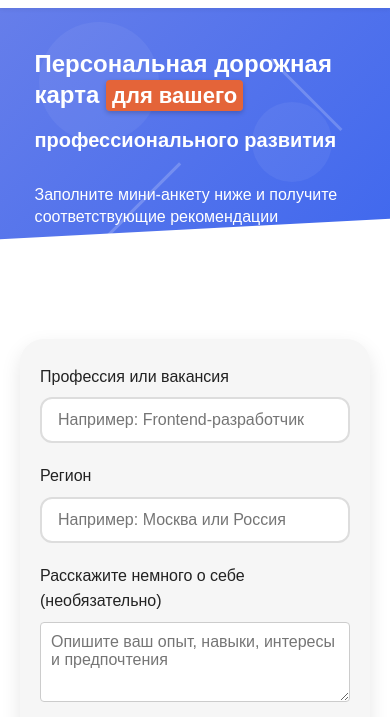
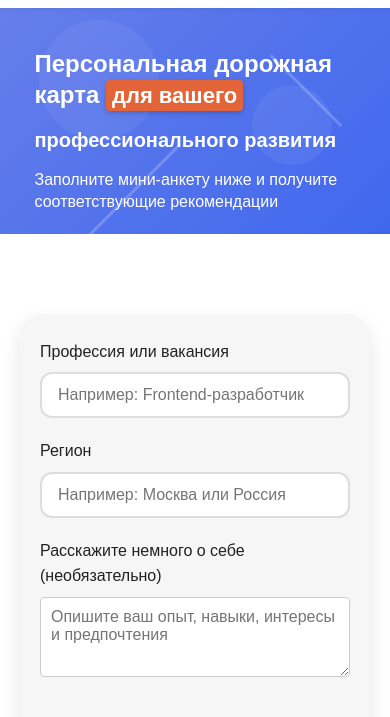
Before and after one commit to TimaPelmesh/from_Pelmesh_to_Yandex_site, a plain HTML site: page index.html in a window 390 px wide. Shown: the part 62-779 px from the top of the page. Drawn offline with Linux system fonts and the light colour scheme; a web font is replaced by a local one.

Commit message:
Add files via upload

```diff
--- a/static/styles.css
+++ b/static/styles.css
@@ -1302,9 +1302,11 @@ h4.no-icon {
     min-height: 320px;
     background: linear-gradient(135deg, #667eea 0%, #3e67ee 100%);
     color: var(--yandex-white);
-    padding: 40px 0;
+    padding: 50px 0; /* Одинаковые отступы сверху и снизу */
     overflow: hidden;
     margin-bottom: 20px;
+    display: flex; /* Добавляем flexbox для баннера */
+    align-items: center; /* Центрирование по вертикали */
 }
 
 .banner-content {
@@ -1314,21 +1316,17 @@ h4.no-icon {
     padding: 0 20px;
     z-index: 2;
     text-align: center;
-    display: flex;
-    flex-direction: column;
-    align-items: center;
-    justify-content: center;
-    height: 100%;
+    width: 100%; /* Полная ширина */
 }
 
 .banner-background {
     position: absolute;
-    bottom: -100px;
+    bottom: 0;
     left: 0;
     right: 0;
-    height: 150px;
+    height: 20px;
     background-color: var(--yandex-white);
-    transform: skewY(-3deg);
+    transform: none;
     z-index: 1;
 }
 
@@ -1352,7 +1350,7 @@ h4.no-icon {
 .hero-banner p {
     font-size: 18px;
     max-width: 700px;
-    margin: 0 auto 20px;
+    margin: 0 auto 30px;
     line-height: 1.4;
 }
 
@@ -1401,8 +1399,10 @@ h4.no-icon {
 /* Медиа-запросы для адаптивности */
 @media (max-width: 768px) {
     .hero-banner {
-        padding: 30px 0 40px 0 !important;
+        padding: 40px 0 !important; /* Равные отступы для центрирования */
         min-height: auto !important;
+        display: flex !important;
+        align-items: center !important;
     }
 
     .banner-content {
@@ -1431,7 +1431,7 @@ h4.no-icon {
     .hero-banner p {
         font-size: 16px !important;
         line-height: 1.4 !important;
-        margin: 10px 0 0 0 !important;
+        margin: 10px 0 25px 0 !important;
         max-width: 100% !important;
         text-align: left !important;
     }
@@ -1593,7 +1593,7 @@ h4.no-icon {
 /* Улучшенные стили для мобильной версии баннера */
 @media (max-width: 768px) {
     .hero-banner {
-        padding: 40px 0 50px 0 !important;
+        padding: 40px 0 !important;
     }
 
     .banner-content {
```
